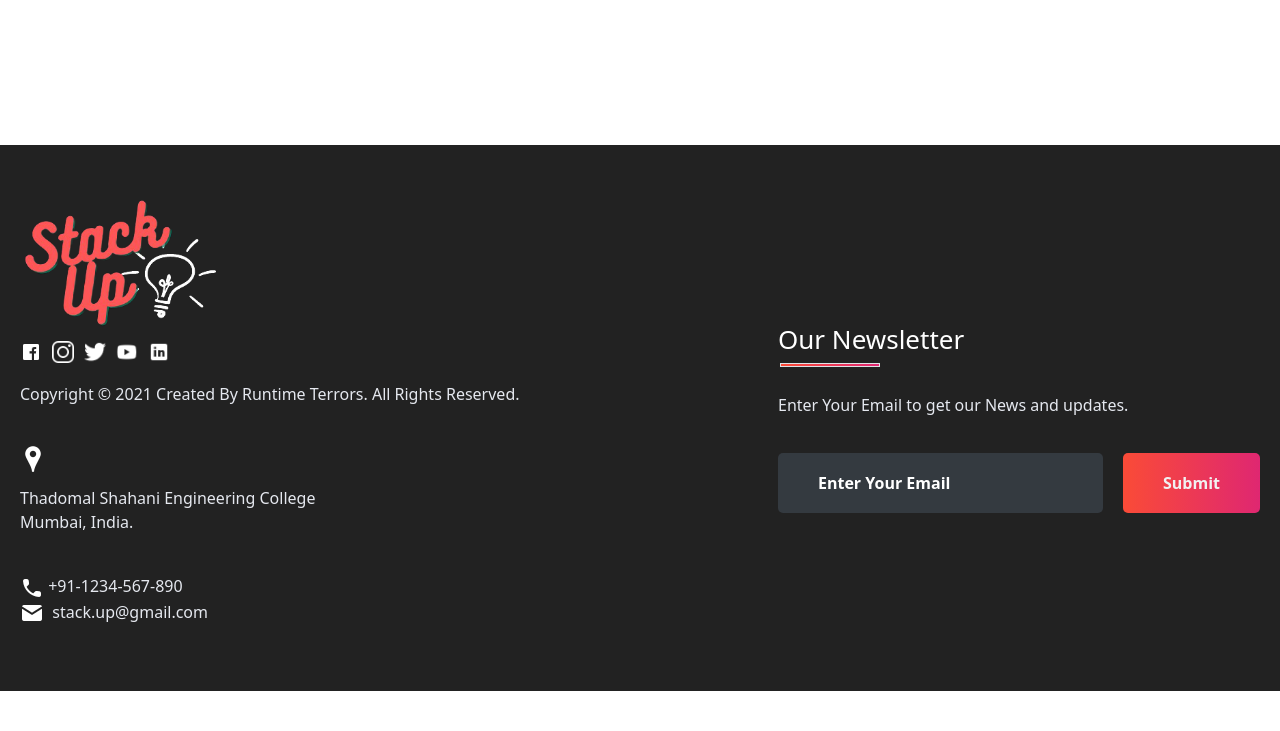
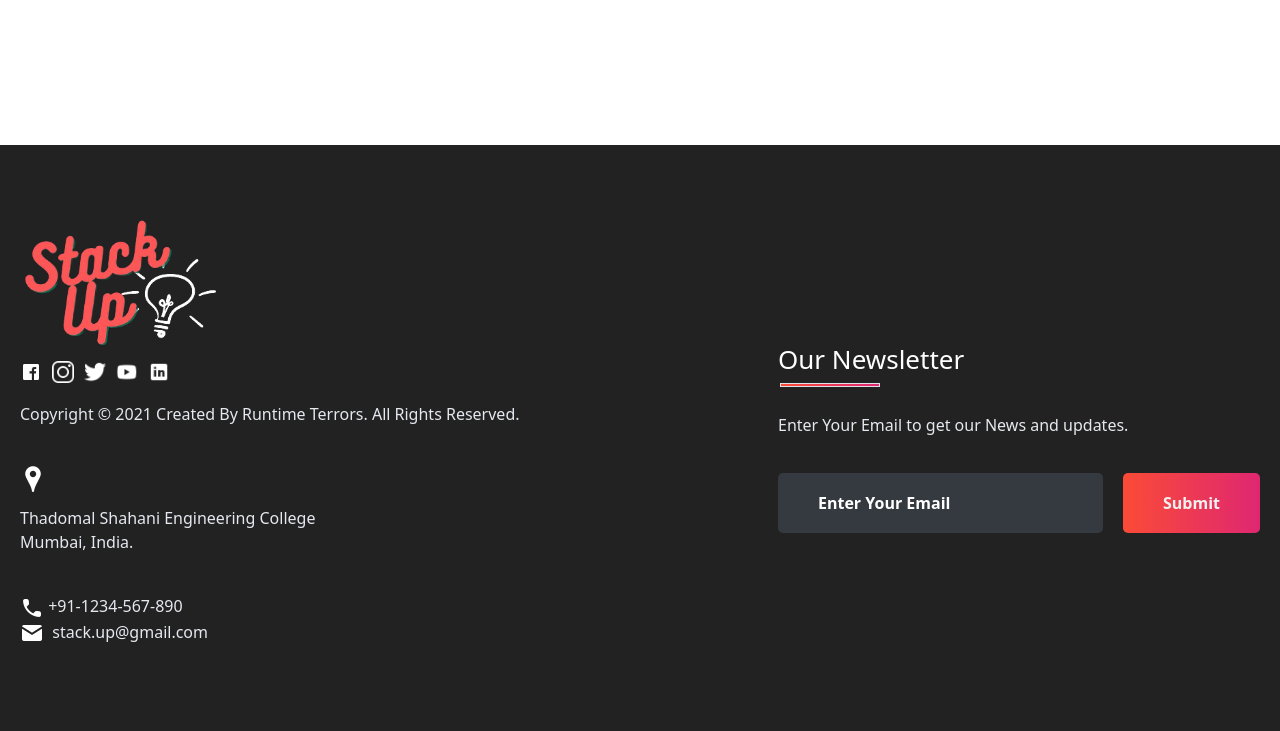
Before and after one commit to RuntimeTerrorCSHTN-08/RuntimeTerror_CSHTN-08, a Django app: page / in a window 1280 px wide. Shown: the part 1531-2262 px from the top of the page. Before the commit the page ends 2222 px from the top, so only its background shows below. Run offline with Django 3.2, Linux system fonts and the light colour scheme; some libraries are stand-ins or nearby versions.

Commit message:
Some change

```diff
--- a/learningApp/static/css/style.css
+++ b/learningApp/static/css/style.css
@@ -387,11 +387,13 @@ footer {
 footer .footer-container {
 	max-width: 1300px;
 	margin: auto;
-	padding: 0 20px;
+	padding: 20px;
 	display: flex;
 	justify-content: space-between;
 	align-items: center;
 	flex-wrap: wrap-reverse;
+	/* position: fixed;
+	bottom: 0; */
 }
 footer .social-media img{
 	width: 22px;
```
